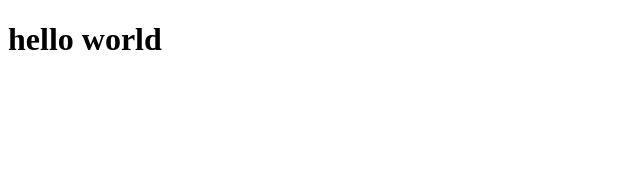
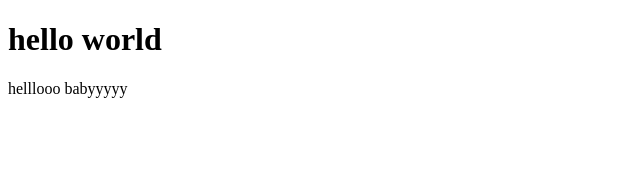
Before and after one commit to rakibalhasan2017/FoodApp, a React (Vite) app: page / in a window 1280 px wide. Shown: the top 170 px of the page, without its empty margins (0-640 px from the left). Built offline with nearby package versions, Linux system fonts and the light colour scheme.

Commit message:
check to successfully commit

```diff
--- a/src/App.jsx
+++ b/src/App.jsx
@@ -6,6 +6,9 @@ export default function App() {
       <h1>
         hello world
       </h1>
+      <p>
+        helllooo babyyyyy
+      </p>
     </div>
   )
 }
```
